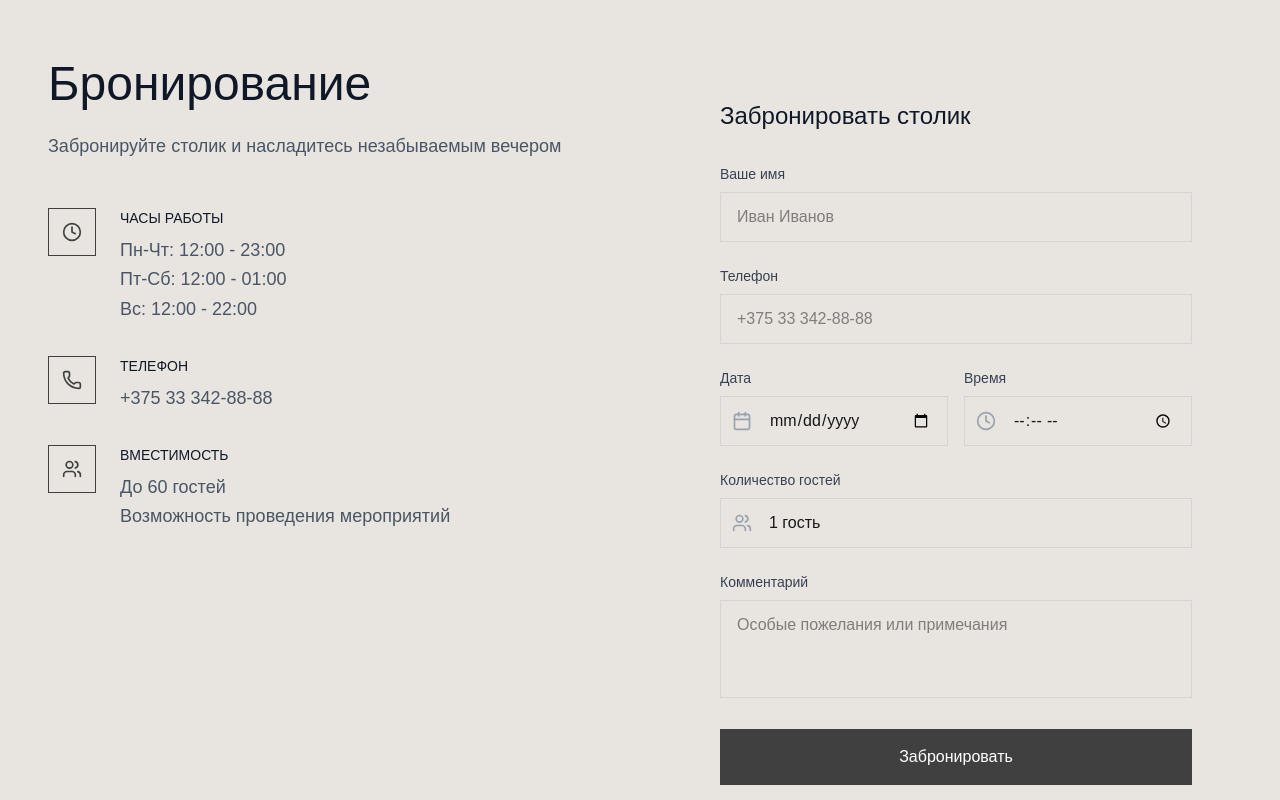
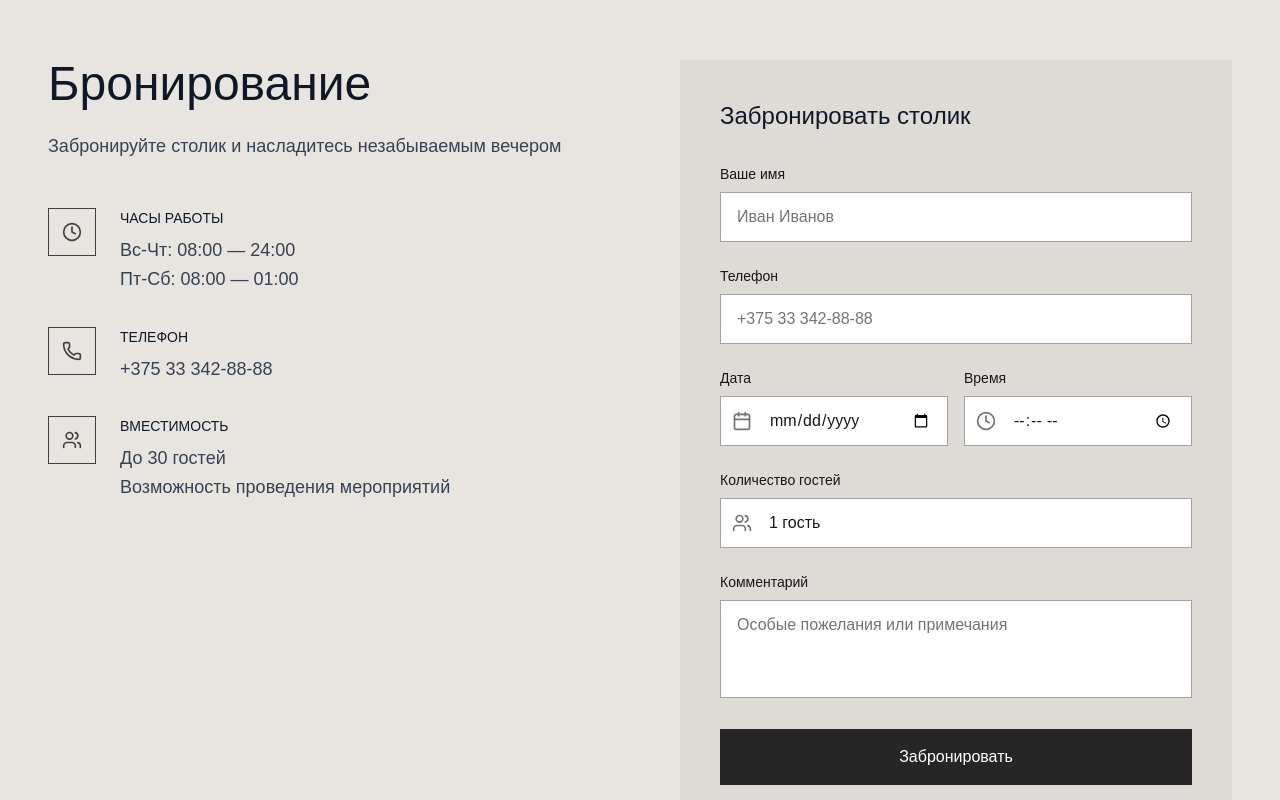
Before and after one commit to Kultura-web/finalnextkultura, a Next.js app: page /restaurant in a window 1280 px wide. Shown: the part 3540-4340 px from the top of the page. Built offline with nearby package versions, Linux system fonts and the light colour scheme.

Commit message:
reservation images etc

```diff
--- /dev/null
+++ b/app/api/reservation/route.ts
@@ -0,0 +1,59 @@
+import nodemailer from 'nodemailer';
+import { NextResponse } from 'next/server';
+
+// Define the shape of the data that we expect to receive
+interface ReservationData {
+  name: string;
+  phone: string;
+  date: string;
+  time: string;
+  guests: string;
+  comment: string;
+}
+
+export async function POST(req: Request) {
+  try {
+    // Parse the incoming JSON data
+    const data: ReservationData = await req.json();
+
+    // Extract the reservation details
+    const { name, phone, date, time, guests, comment } = data;
+
+    // Create the email content
+    const emailContent = `
+      <h3>New Reservation</h3>
+      <p><strong>Имя:</strong> ${name}</p>
+      <p><strong>Телефон:</strong> ${phone}</p>
+      <p><strong>Дата:</strong> ${date}</p>
+      <p><strong>Время:</strong> ${time}</p>
+      <p><strong>Количество :</strong> ${guests}</p>
+      <p><strong>Comment:</strong> ${comment}</p>
+    `;
+
+    // Create the Nodemailer transporter (example using Gmail)
+    const transporter = nodemailer.createTransport({
+      service: 'gmail', // You can replace it with another service like SendGrid
+      auth: {
+        user: process.env.EMAIL_USER, // your email address
+        pass: process.env.EMAIL_PASSWORD, // your email password or an app-specific password
+      },
+    });
+
+    // Set up the email options
+    const mailOptions = {
+      from: process.env.EMAIL_USER, // your email address
+      to: process.env.RECIPIENT_EMAIL, // recipient's email address (restaurant)
+      subject: 'New Reservation',
+      html: emailContent, // HTML content for the email
+    };
+
+    // Send the email
+    await transporter.sendMail(mailOptions);
+
+    // Respond with a success message
+    return NextResponse.json({ message: 'Reservation successfully sent!' }, { status: 200 });
+  } catch (error) {
+    console.error('Error sending email:', error);
+    return NextResponse.json({ error: 'Failed to send email' }, { status: 500 });
+  }
+}
--- a/components/components/restaurant/RestaurantReservation.tsx
+++ b/components/components/restaurant/RestaurantReservation.tsx
@@ -1,4 +1,4 @@
-"use client"
+'use client'
 
 import { useEffect, useRef, useState } from 'react';
 import { Clock, Users, Calendar, Phone } from 'lucide-react';
@@ -7,24 +7,67 @@ export default function RestaurantReservation() {
   const [isVisible, setIsVisible] = useState(false);
   const sectionRef = useRef<HTMLDivElement>(null);
 
+  // Form state
+  const [name, setName] = useState('');
+  const [phone, setPhone] = useState('');
+  const [date, setDate] = useState('');
+  const [time, setTime] = useState('');
+  const [guests, setGuests] = useState('1 гость');
+  const [comment, setComment] = useState('');
+
+  const handleSubmit = async (event: React.FormEvent) => {
+    event.preventDefault();
+
+    if (!name || !phone || !date || !time || !guests) {
+      alert('Please fill in all required fields.');
+      return;
+    }
+
+    const reservationData = {
+      name,
+      phone,
+      date,
+      time,
+      guests,
+      comment,
+    };
+
+    try {
+      const response = await fetch('/api/reservation', {
+        method: 'POST',
+        headers: { 'Content-Type': 'application/json' },
+        body: JSON.stringify(reservationData),
+      });
+
+      if (response.ok) {
+        alert('Бронирование успешно!');
+        setName('');
+        setPhone('');
+        setDate('');
+        setTime('');
+        setGuests('1 гость');
+        setComment('');
+      } else {
+        alert('Ошибка с бронированием, попробуйте позже');
+      }
+    } catch (error) {
+      console.error('Error submitting reservation:', error);
+      alert('There was an error with the submission. Please try again later.');
+    }
+  };
+
   useEffect(() => {
     const observer = new IntersectionObserver(
       ([entry]) => {
-        if (entry.isIntersecting) {
-          setIsVisible(true);
-        }
+        if (entry.isIntersecting) setIsVisible(true);
       },
       { threshold: 0.1 }
     );
 
-    if (sectionRef.current) {
-      observer.observe(sectionRef.current);
-    }
+    if (sectionRef.current) observer.observe(sectionRef.current);
 
     return () => {
-      if (sectionRef.current) {
-        observer.unobserve(sectionRef.current);
-      }
+      if (sectionRef.current) observer.unobserve(sectionRef.current);
     };
   }, []);
 
@@ -32,6 +75,8 @@ export default function RestaurantReservation() {
     <section id="reservation" className="py-32 bg-[#e8e5e0]" ref={sectionRef}>
       <div className="max-w-7xl mx-auto px-6 md:px-12">
         <div className="grid grid-cols-1 lg:grid-cols-2 gap-20">
+
+          {/* Info column */}
           <div>
             <h2
               className={`text-3xl md:text-5xl font-light text-gray-900 mb-4 transform transition-all duration-1000 ${
@@ -40,8 +85,9 @@ export default function RestaurantReservation() {
             >
               Бронирование
             </h2>
+
             <p
-              className={`text-gray-600 text-lg mt-6 mb-12 transform transition-all duration-1000 ${
+              className={`text-gray-700 text-lg mt-6 mb-12 transform transition-all duration-1000 ${
                 isVisible ? 'opacity-100 translate-y-0' : 'opacity-0 translate-y-8'
               }`}
               style={{ transitionDelay: '0.2s' }}
@@ -50,6 +96,8 @@ export default function RestaurantReservation() {
             </p>
 
             <div className="space-y-8">
+
+              {/* Hours */}
               <div
                 className={`flex items-start gap-6 group hover:translate-x-4 transition-all duration-500 transform ${
                   isVisible ? 'opacity-100 translate-y-0' : 'opacity-0 translate-y-8'
@@ -61,14 +109,14 @@ export default function RestaurantReservation() {
                 </div>
                 <div>
                   <h4 className="text-sm font-normal text-gray-900 mb-2">ЧАСЫ РАБОТЫ</h4>
-                  <p className="text-gray-600 text-lg leading-relaxed">
-                    Пн-Чт: 12:00 - 23:00<br />
-                    Пт-Сб: 12:00 - 01:00<br />
-                    Вс: 12:00 - 22:00
+                  <p className="text-gray-700 text-lg leading-relaxed">
+                    Вс-Чт: 08:00 — 24:00<br />
+                    Пт-Сб: 08:00 — 01:00
                   </p>
                 </div>
               </div>
 
+              {/* Phone */}
               <div
                 className={`flex items-start gap-6 group hover:translate-x-4 transition-all duration-500 transform ${
                   isVisible ? 'opacity-100 translate-y-0' : 'opacity-0 translate-y-8'
@@ -80,12 +128,16 @@ export default function RestaurantReservation() {
                 </div>
                 <div>
                   <h4 className="text-sm font-normal text-gray-900 mb-2">ТЕЛЕФОН</h4>
-                  <a href="tel:+375333428888" className="text-gray-600 text-lg leading-relaxed hover:text-neutral-900 transition-colors">
+                  <a
+                    href="tel:+375333428888"
+                    className="text-gray-700 text-lg leading-relaxed hover:text-neutral-900 transition-colors"
+                  >
                     +375 33 342-88-88
                   </a>
                 </div>
               </div>
 
+              {/* Capacity */}
               <div
                 className={`flex items-start gap-6 group hover:translate-x-4 transition-all duration-500 transform ${
                   isVisible ? 'opacity-100 translate-y-0' : 'opacity-0 translate-y-8'
@@ -97,70 +149,102 @@ export default function RestaurantReservation() {
                 </div>
                 <div>
                   <h4 className="text-sm font-normal text-gray-900 mb-2">ВМЕСТИМОСТЬ</h4>
-                  <p className="text-gray-600 text-lg leading-relaxed">
-                    До 60 гостей<br />
+                  <p className="text-gray-700 text-lg leading-relaxed">
+                    До 30 гостей<br />
                     Возможность проведения мероприятий
                   </p>
                 </div>
               </div>
+
             </div>
           </div>
 
+          {/* Form column */}
           <div
-            className={`bg-[#e8e5e0] p-10 transform transition-all duration-1000 hover:shadow-2xl ${
+            className={`bg-[#dedbd6] p-10 transform transition-all duration-1000 hover:shadow-2xl ${
               isVisible ? 'opacity-100 translate-y-0' : 'opacity-0 translate-y-8'
             }`}
             style={{ transitionDelay: '0.5s' }}
           >
-            <h3 className="text-2xl font-light text-gray-900 mb-8">Забронировать столик</h3>
-            <form className="space-y-6">
+            <h3 className="text-2xl font-light text-gray-900 mb-8">
+              Забронировать столик
+            </h3>
+
+            <form className="space-y-6" onSubmit={handleSubmit}>
+
+              {/* Name */}
               <div>
-                <label className="block text-sm text-gray-700 mb-2">Ваше имя</label>
+                <label className="block text-sm font-medium text-neutral-900 mb-2">
+                  Ваше имя
+                </label>
                 <input
                   type="text"
-                  className="w-full px-4 py-3 border border-neutral-300 focus:border-neutral-700 focus:outline-none transition-colors duration-300"
                   placeholder="Иван Иванов"
+                  value={name}
+                  onChange={(e) => setName(e.target.value)}
+                  className="w-full px-4 py-3 border border-neutral-400 text-neutral-900 placeholder:text-neutral-500 bg-white focus:border-neutral-800 focus:ring-2 focus:ring-neutral-800/20 focus:outline-none transition-all duration-300"
                 />
               </div>
 
+              {/* Phone */}
               <div>
-                <label className="block text-sm text-gray-700 mb-2">Телефон</label>
+                <label className="block text-sm font-medium text-neutral-900 mb-2">
+                  Телефон
+                </label>
                 <input
                   type="tel"
-                  className="w-full px-4 py-3 border border-neutral-300 focus:border-neutral-700 focus:outline-none transition-colors duration-300"
                   placeholder="+375 33 342-88-88"
+                  value={phone}
+                  onChange={(e) => setPhone(e.target.value)}
+                  className="w-full px-4 py-3 border border-neutral-400 text-neutral-900 placeholder:text-neutral-500 bg-white focus:border-neutral-800 focus:ring-2 focus:ring-neutral-800/20 focus:outline-none transition-all duration-300"
                 />
               </div>
 
+              {/* Date & Time */}
               <div className="grid grid-cols-2 gap-4">
                 <div>
-                  <label className="block text-sm text-gray-700 mb-2">Дата</label>
+                  <label className="block text-sm font-medium text-neutral-900 mb-2">
+                    Дата
+                  </label>
                   <div className="relative">
-                    <Calendar className="absolute left-3 top-1/2 -translate-y-1/2 w-5 h-5 text-gray-400" />
+                    <Calendar className="absolute left-3 top-1/2 -translate-y-1/2 w-5 h-5 text-neutral-500" />
                     <input
                       type="date"
-                      className="w-full pl-12 pr-4 py-3 border border-neutral-300 focus:border-neutral-700 focus:outline-none transition-colors duration-300"
+                      value={date}
+                      onChange={(e) => setDate(e.target.value)}
+                      className="w-full pl-12 pr-4 py-3 border border-neutral-400 text-neutral-900 bg-white focus:border-neutral-800 focus:ring-2 focus:ring-neutral-800/20 focus:outline-none transition-all duration-300"
                     />
                   </div>
                 </div>
 
                 <div>
-                  <label className="block text-sm text-gray-700 mb-2">Время</label>
+                  <label className="block text-sm font-medium text-neutral-900 mb-2">
+                    Время
+                  </label>
                   <div className="relative">
-                    <Clock className="absolute left-3 top-1/2 -translate-y-1/2 w-5 h-5 text-gray-400" />
+                    <Clock className="absolute left-3 top-1/2 -translate-y-1/2 w-5 h-5 text-neutral-500" />
                     <input
                       type="time"
-                      className="w-full pl-12 pr-4 py-3 border border-neutral-300 focus:border-neutral-700 focus:outline-none transition-colors duration-300"
+                      value={time}
+                      onChange={(e) => setTime(e.target.value)}
+                      className="w-full pl-12 pr-4 py-3 border border-neutral-400 text-neutral-900 bg-white focus:border-neutral-800 focus:ring-2 focus:ring-neutral-800/20 focus:outline-none transition-all duration-300"
                     />
                   </div>
                 </div>
               </div>
 
+              {/* Guests */}
               <div>
-                <label className="block text-sm text-gray-700 mb-2">Количество гостей</label>
+                <label className="block text-sm font-medium text-neutral-900 mb-2">
+                  Количество гостей
+                </label>
                 <div className="relative">
-                  <Users className="absolute left-3 top-1/2 -translate-y-1/2 w-5 h-5 text-gray-400" />
-                  <select className="w-full pl-12 pr-4 py-3 border border-neutral-300 focus:border-neutral-700 focus:outline-none transition-colors duration-300 appearance-none">
+                  <Users className="absolute left-3 top-1/2 -translate-y-1/2 w-5 h-5 text-neutral-500" />
+                  <select
+                    value={guests}
+                    onChange={(e) => setGuests(e.target.value)}
+                    className="w-full pl-12 pr-4 py-3 border border-neutral-400 text-neutral-900 bg-white focus:border-neutral-800 focus:ring-2 focus:ring-neutral-800/20 focus:outline-none transition-all duration-300 appearance-none"
+                  >
                     <option>1 гость</option>
                     <option>2 гостя</option>
                     <option>3 гостя</option>
@@ -170,23 +254,31 @@ export default function RestaurantReservation() {
                 </div>
               </div>
 
+              {/* Comment */}
               <div>
-                <label className="block text-sm text-gray-700 mb-2">Комментарий</label>
+                <label className="block text-sm font-medium text-neutral-900 mb-2">
+                  Комментарий
+                </label>
                 <textarea
                   rows={3}
-                  className="w-full px-4 py-3 border border-neutral-300 focus:border-neutral-700 focus:outline-none transition-colors duration-300 resize-none"
                   placeholder="Особые пожелания или примечания"
-                ></textarea>
+                  value={comment}
+                  onChange={(e) => setComment(e.target.value)}
+                  className="w-full px-4 py-3 border border-neutral-400 text-neutral-900 placeholder:text-neutral-500 bg-white focus:border-neutral-800 focus:ring-2 focus:ring-neutral-800/20 focus:outline-none resize-none transition-all duration-300"
+                />
               </div>
 
+              {/* Submit */}
               <button
                 type="submit"
-                className="w-full px-8 py-4 bg-neutral-700 text-white hover:bg-neutral-600 transition-all duration-300 hover:scale-105"
+                className="w-full px-8 py-4 bg-neutral-800 text-white hover:bg-neutral-700 transition-all duration-300 hover:scale-105"
               >
                 Забронировать
               </button>
+
             </form>
           </div>
+
         </div>
       </div>
     </section>
--- a/package.json
+++ b/package.json
@@ -11,12 +11,15 @@
     "gsap": "^3.13.0",
     "lucide-react": "^0.554.0",
     "next": "16.0.3",
+    "nodemailer": "^7.0.11",
     "react": "19.2.0",
-    "react-dom": "19.2.0"
+    "react-dom": "19.2.0",
+    "resend": "^6.5.2"
   },
   "devDependencies": {
     "@tailwindcss/postcss": "^4",
     "@types/node": "^20",
+    "@types/nodemailer": "^7.0.4",
     "@types/react": "^19",
     "@types/react-dom": "^19",
     "tailwindcss": "^4",
```
Also changed, not shown: components/components/Rooms.tsx (+4 -12 lines), 1 other file (tests, documents, lock files or other folders).
